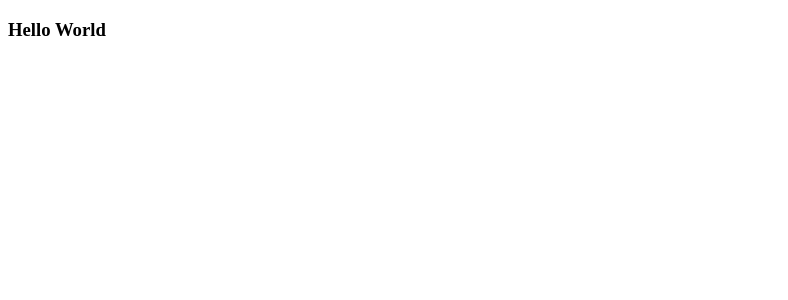
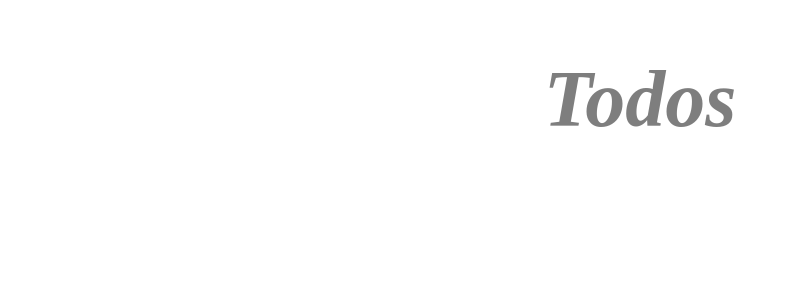
Before and after one commit to Eugen-Ivanushkin/todo-react, a React app: page / in a window 1280 px wide. Shown: the top 300 px of the page, without its empty margins (0-788 px from the left). Built offline with nearby package versions, Linux system fonts and the light colour scheme.

Commit message:
Add title components

```diff
--- /dev/null
+++ b/src/App.js
@@ -0,0 +1,10 @@
+import React from "react";
+
+//components
+import Title from "./components/title";
+
+export default class App extends React.Component {
+  render() {
+    return <Title title="Todos" />;
+  }
+}
--- a/src/HelloWorld.js
+++ /dev/null
@@ -1,7 +0,0 @@
-import React from "react";
-
-const HelloWorld = () => {
-  return <h3>Hello World</h3>;
-};
-
-export default HelloWorld;
--- /dev/null
+++ b/src/components/title/index.js
@@ -0,0 +1 @@
+export { default } from "./title.jsx";
--- /dev/null
+++ b/src/components/title/style.module.css
@@ -0,0 +1,7 @@
+h1 {
+  font-size: 80px;
+  font-style: italic;
+  text-align: center;
+  color: #000;
+  opacity: 0.5;
+}
--- /dev/null
+++ b/src/components/title/title.jsx
@@ -0,0 +1,10 @@
+import React from "react";
+
+//styles
+import style from "./style.module.css";
+
+export default class Title extends React.Component {
+  render() {
+    return <h1 className={style.h1}>{this.props.title}</h1>;
+  }
+}
--- a/src/index.js
+++ b/src/index.js
@@ -1,6 +1,6 @@
 import React from "react";
 import { render } from "react-dom";
 
-import HelloWorld from "./HelloWorld";
+import App from "./App";
 
-render(<HelloWorld />, document.getElementById("root"));
+render(<App />, document.getElementById("root"));
```
